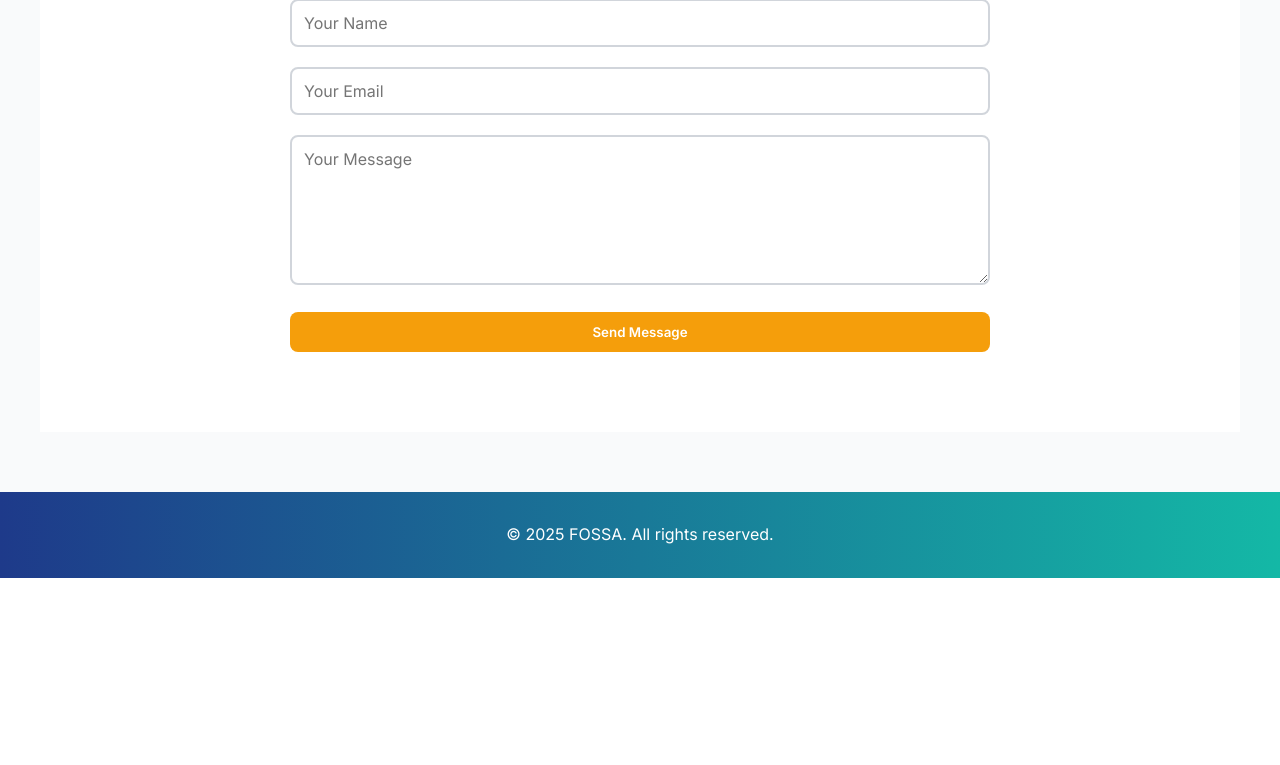
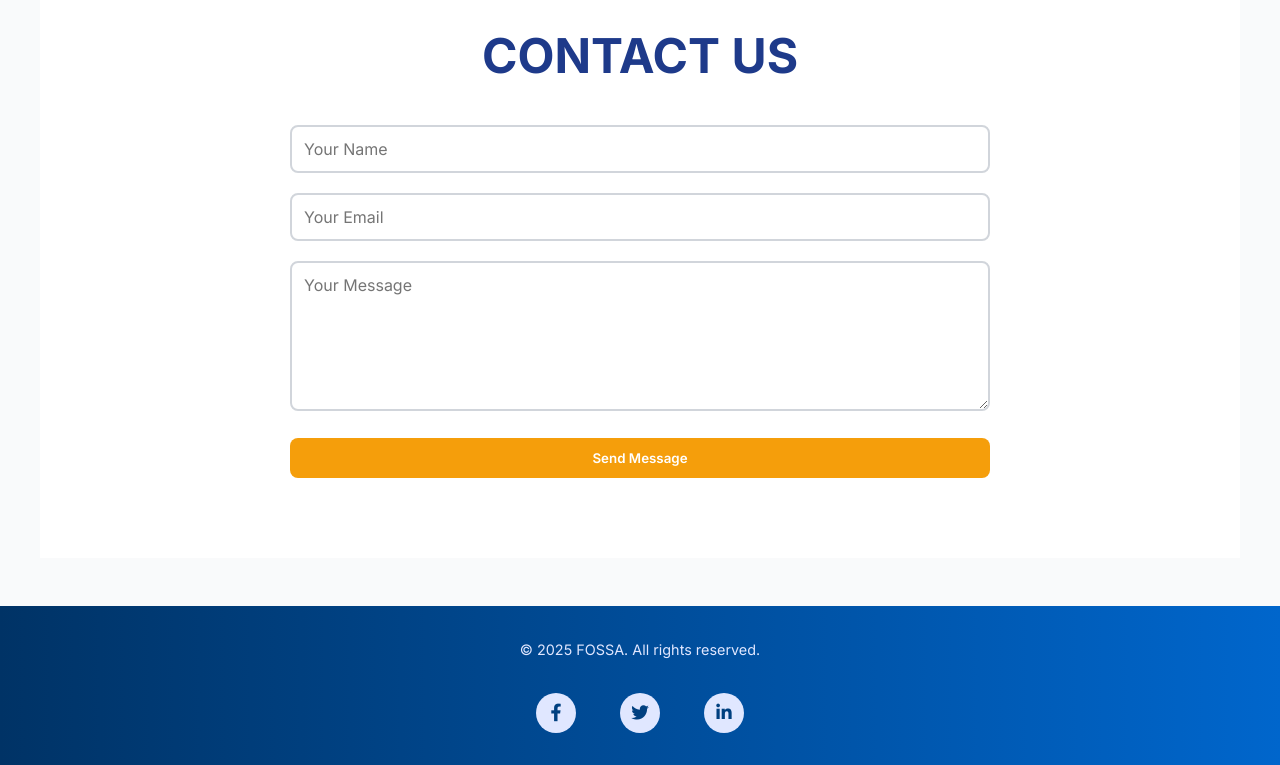
Before and after one commit to CodersClub-IUKC/fossa_web, a Django app: page / in a window 1280 px wide. Shown: the part 2850-3615 px from the top of the page. Before the commit the page ends 3428 px from the top, so only its background shows below. Run offline with Django 4.2, Linux system fonts and the light colour scheme; data comes from the database, SQL or seed files in the repository; some libraries are stand-ins or nearby versions.

Commit message:
added socials

```diff
--- a/app/views.py
+++ b/app/views.py
@@ -2,12 +2,16 @@ from django.shortcuts import render, redirect
 from .models import ContactMessage
 from django.contrib import messages
 from app.models import Event, Testimonial, Gallery, Cabinet, Course
-
 def home(request):
     events = Event.objects.all()
     testimonials = Testimonial.objects.all()[:3]
-    return render(request, 'index.html', {'events': events, 'testimonials': testimonials})
-
+    socials = {
+        'facebook': 'https://facebook.com/fossa',
+        'twitter': 'https://twitter.com/fossa',
+        'linkedin': 'https://linkedin.com/company/fossa',
+         'instagram': 'https://instagram.com/fossa'
+    }
+    return render(request, 'index.html', {'events': events, 'testimonials': testimonials, 'socials': socials})
 def events(request):
     events = Event.objects.all()
     return render(request, 'events.html', {'events': events})
--- a/static/css/styles.css
+++ b/static/css/styles.css
@@ -388,6 +388,83 @@ footer a {
 footer a:hover {
     color: #d97706;
 }
+/* ... (Previous styles remain unchanged) ... */
+
+/* Footer Section */
+.footer {
+    background: linear-gradient(90deg, #003366, #0066cc);
+    color: #ffffff;
+    text-align: center;
+    padding: 2rem 1rem;
+    margin-top: 3rem;
+    font-size: 1rem;
+}
+
+.footer .container {
+    display: flex;
+    flex-direction: column;
+    align-items: center;
+    gap: 1.5rem;
+}
+
+.footer-copyright {
+    font-size: 0.9rem;
+    color: #e0e7ff;
+    margin-bottom: 0.5rem;
+}
+
+.footer-socials {
+    display: flex;
+    gap: 1.5rem;
+    justify-content: center;
+}
+
+.social-icon {
+    display: inline-flex;
+    align-items: center;
+    justify-content: center;
+    width: 40px;
+    height: 40px;
+    background: #e0e7ff;
+    border-radius: 50%;
+    color: #004080;
+    text-decoration: none;
+    transition: background-color 0.3s ease, transform 0.3s ease, color 0.3s ease;
+}
+
+.social-icon:hover {
+    background-color: #004080;
+    color: #ffffff;
+    transform: scale(1.15);
+}
+
+.social-icon i {
+    font-size: 1.1rem;
+}
+
+/* Media Queries */
+@media (max-width: 48rem) { /* 768px */
+    .footer .container {
+        flex-direction: column;
+        gap: 1rem;
+    }
+
+    .footer-socials {
+        flex-direction: column;
+        gap: 1rem;
+    }
+
+    .social-icon {
+        width: 35px;
+        height: 35px;
+    }
+
+    .social-icon i {
+        font-size: 1rem;
+    }
+}
+
+/* ... (Previous styles remain unchanged) ... */
 
 .whatsapp-float {
     position: fixed;
--- a/templates/base.html
+++ b/templates/base.html
@@ -24,10 +24,34 @@
         {% block content %}
         {% endblock %}
     </main>
-    <footer>
-        <p>© 2025 FOSSA. All rights reserved.</p>
+    <footer class="footer">
+        <div class="container">
+            <p class="footer-copyright">© 2025 FOSSA. All rights reserved.</p>
+            <div class="footer-socials">
+                {% if socials.facebook %}
+                    <a href="{{ socials.facebook }}" target="_blank" class="social-icon"><i class="fab fa-facebook-f"></i></a>
+                {% endif %}
+                {% if socials.twitter %}
+                    <a href="{{ socials.twitter }}" target="_blank" class="social-icon"><i class="fab fa-twitter"></i></a>
+                {% endif %}
+                {% if socials.linkedin %}
+                    <a href="{{ socials.linkedin }}" target="_blank" class="social-icon"><i class="fab fa-linkedin-in"></i></a>
+                {% endif %}
+                <!-- Add more platforms as needed (e.g., instagram) -->
+            </div>
+        </div>
     </footer>
     <script src="/static/js/script.js"></script>
     <script src="{% static 'js/script.js' %}"></script>
+    <script>
+        window.addEventListener('scroll', () => {
+            const navbar = document.querySelector('.navbar');
+            if (window.scrollY > 50) {
+                navbar.classList.add('navbar-scrolled');
+            } else {
+                navbar.classList.remove('navbar-scrolled');
+            }
+        });
+    </script>
 </body>
 </html>
--- a/templates/index.html
+++ b/templates/index.html
@@ -5,7 +5,7 @@
         <canvas id="particle-canvas"></canvas>
         <div class="hero-content">
             <h1>Welcome to FOSSA</h1>
-            <p class="subheading">IUIU-KC</p>
+            <h1 class="subheading">IUIU-KC</h1>
             <p class="tagline">Faculty of Science Student Association</p>
             <p class="para">Empowering the Future of Science</p>
             <a href="#about" class="cta-button">Explore FOSSA</a>
@@ -17,7 +17,7 @@
         <h2>About FOSSA</h2>
         <div class="about-content">
             <p>The Faculty of Science Student Association (FOSSA) drives innovation and collaboration among science students through cutting-edge events, academic support, and networking opportunities.</p>
-            <img src="https://via.placeholder.com/400x300?text=FOSSA+Innovation" alt="FOSSA Innovation" class="about-image">
+            <img src="media/smp1.jpeg" alt="FOSSA Innovation" class="about-image">
         </div>
     </section>
     <section id="events" class="section">
```
